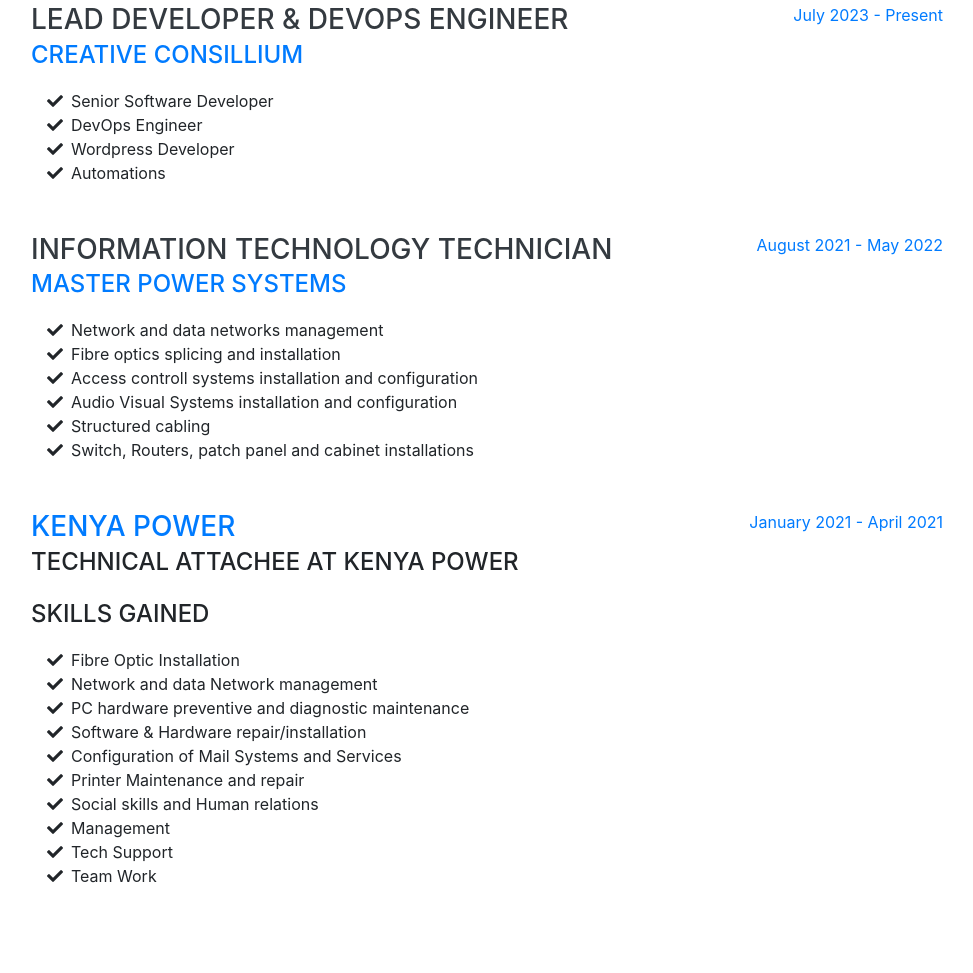
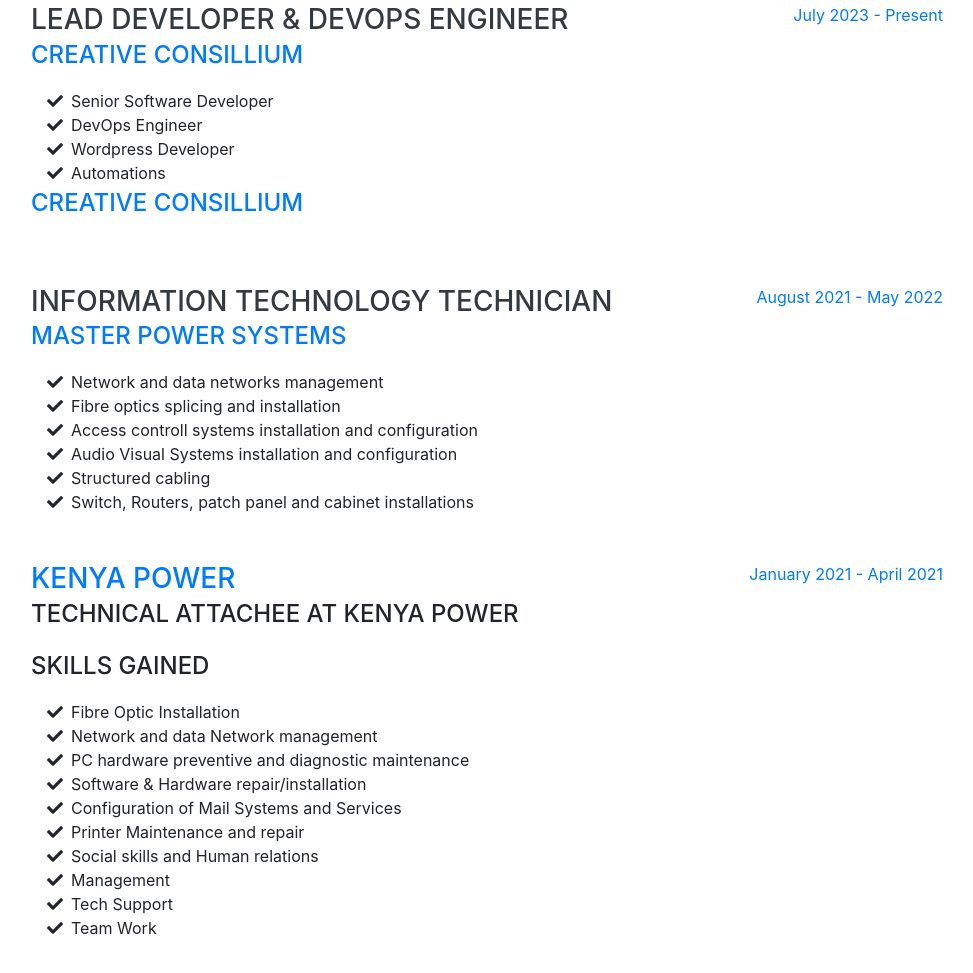
Before and after one commit to kizitoomoit/Kizitoomoit.github.io, a website with bundled scripts: page index.html in a window 1280 px wide. Shown: the part 1130-2103 px from the top of the page, without its empty margins (289-1262 px from the left). Built offline with nearby package versions, Linux system fonts and the light colour scheme; a web font is replaced by a local one.

Commit message:
Still updating my resume

```diff
--- a/index.html
+++ b/index.html
@@ -158,6 +158,7 @@
                 Automations
                 </li>
             </ul>
+            <div class="subheading mb-3"><a href="https://www.creativeconsillium.com" target="_blank" rel="noopener noreferrer"> Creative Consillium</a></div>
           </div>
           <div class="resume-date text-md-right">
             <span class="text-primary">July 2023 - Present</span>
```
